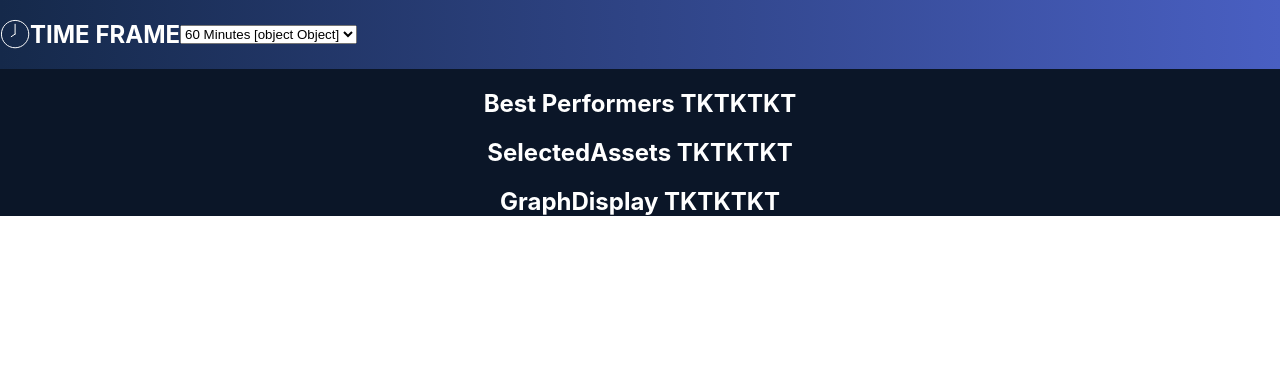
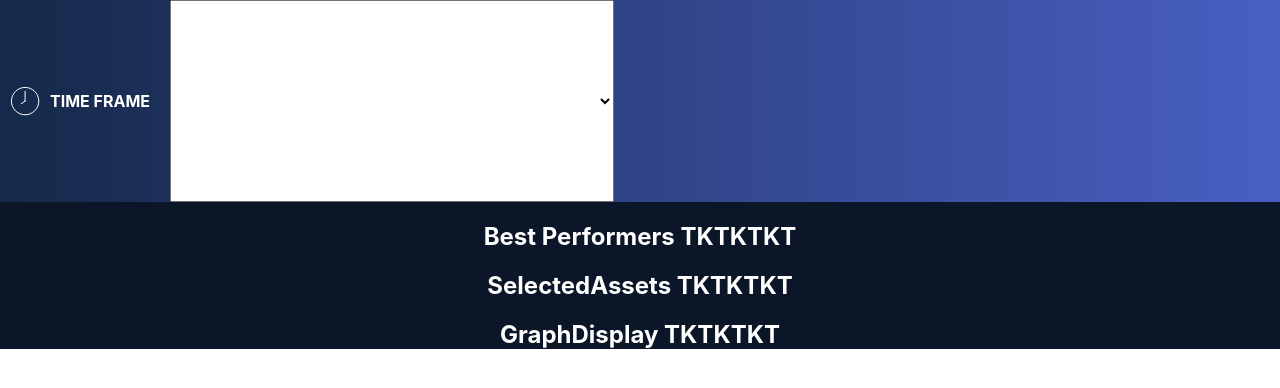
Before and after one commit to Jennie-Myhren/tradingBestPerformers, a React (Create React App) app in the folder my-app/: page / in a window 1280 px wide. Shown: the top 388 px of the page. Built offline with nearby package versions, Linux system fonts and the light colour scheme.

Commit message:
CSS formatting for timeSelector

```diff
--- a/my-app/src/TimeIcon.tsx
+++ b/my-app/src/TimeIcon.tsx
@@ -7,6 +7,7 @@ const TimeIcon: React.FC = () => {
       height="30px"
       viewBox="0 0 30 30"
       version="1.1"
+      className="header"
       xmlns="http://www.w3.org/2000/svg"
       xmlnsXlink="http://www.w3.org/1999/xlink"
     >
--- a/my-app/src/TimeSelector.css
+++ b/my-app/src/TimeSelector.css
@@ -1,8 +1,19 @@
 .TimeSelector {
-  /* background-image: linear-gradient(to right, blue, lightblue); */
   background-image: linear-gradient(to right, #15294a, #495fc2);
   color: white;
   display: flex;
   justify-items: left;
   align-items: center;
 }
+
+.header {
+  margin-left: 10px;
+  font-size: 1rem;
+}
+
+.dropdown {
+  margin-left: 20px;
+  height: 50px;
+  padding: 100px;
+  font-size: 1rem;
+}
--- a/my-app/src/TimeframeSelector.tsx
+++ b/my-app/src/TimeframeSelector.tsx
@@ -22,10 +22,14 @@ const TimeframeSelector: React.FC = () => {
   return (
     <div className="TimeSelector">
       <TimeIcon />
-      <h2>TIME FRAME</h2>
-      <select onClick={handleClick} onChange={handleSelect}>
+      <h2 className="header">TIME FRAME</h2>
+      <select
+        className="dropdown"
+        onClick={handleClick}
+        onChange={handleSelect}
+      >
         <option value="past 60 minutes">
-          60 Minutes {isClicked ? <ArrowUp /> : <ArrowDown />}
+          Past 60 Minutes {isClicked ? <ArrowUp /> : <ArrowDown />}
         </option>
         {/* Blue line */}
         <option value="past day">Past Day</option>
```
